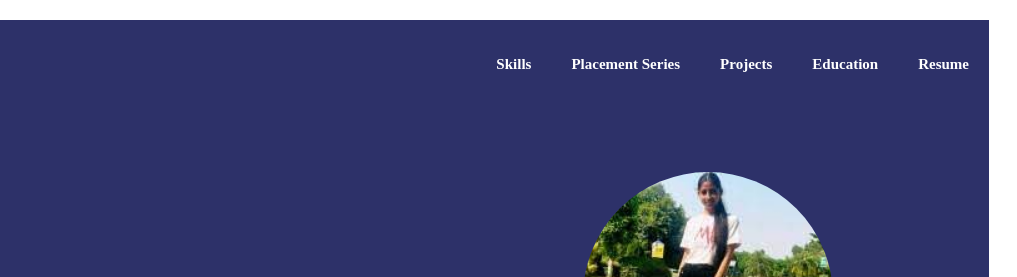
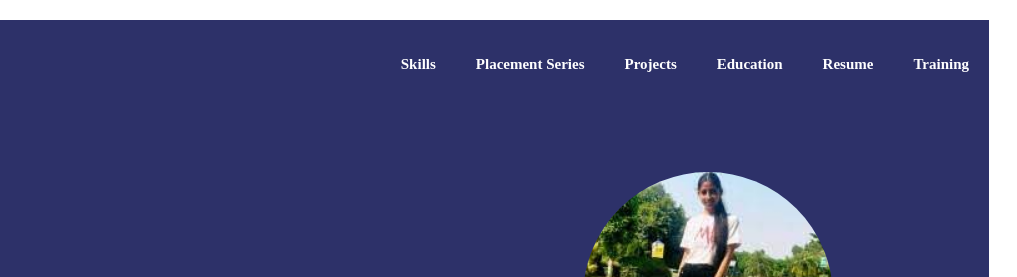
Before and after one commit to kashishv08/portfolio-project1, a plain HTML site: page index.html in a window 1280 px wide. Shown: the top 277 px of the page, 263-1280 px from the left. Drawn offline with Linux system fonts and the light colour scheme.

Commit message:
add training menu

```diff
--- a/index.html
+++ b/index.html
@@ -22,6 +22,7 @@
                     <li>Projects</li>
                     <li>Education</li>
                     <li>Resume</li>
+                    <li>Training</li>
                 </ul>
             </div>
         </div>
```
